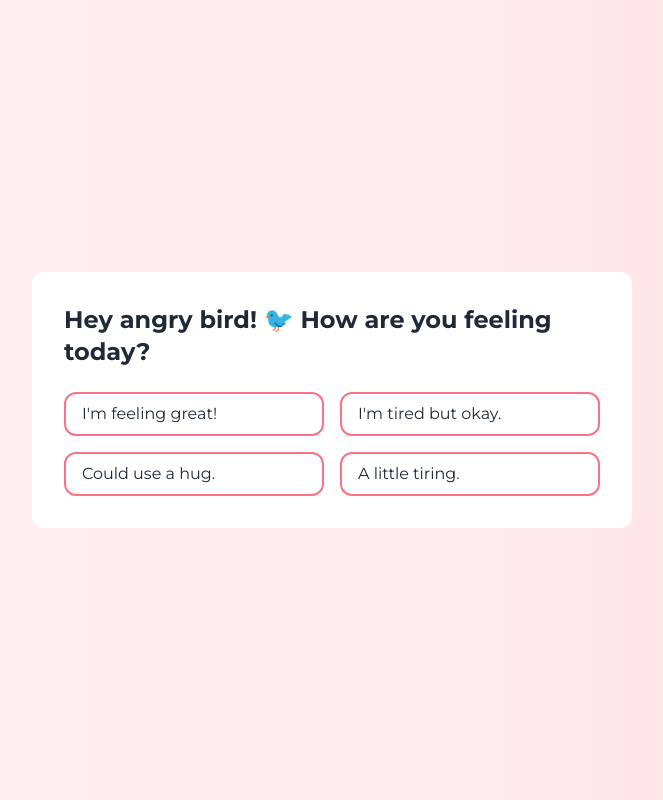
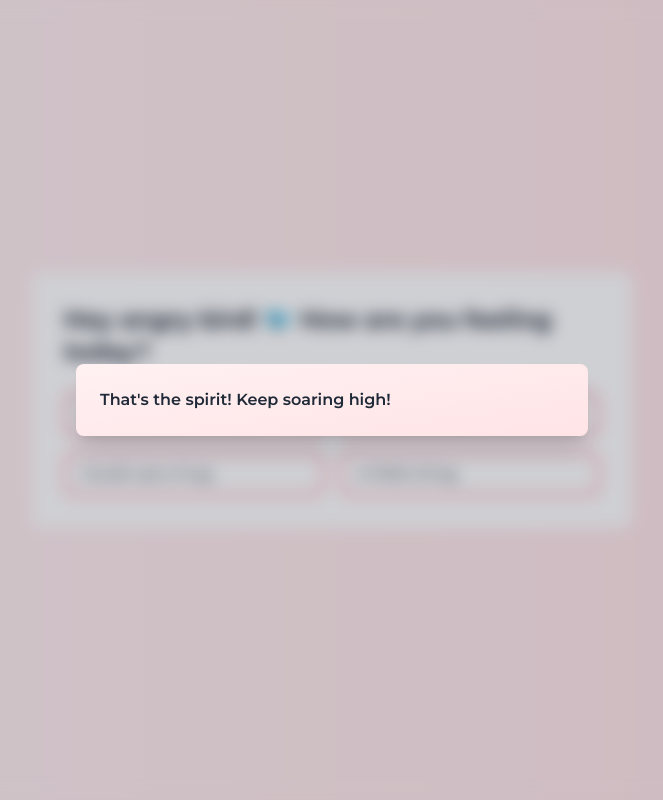
Before and after one commit to vxvaibhavxv/dare, a React (Vite) app: page / in a window 1280 px wide. Both pictures are taken after a click on the element "I'm feeling great!". Shown: the whole page, without its empty margins (308-971 px from the left). Built offline with nearby package versions, Linux system fonts and the light colour scheme.

Commit message:
added feedback modal

```diff
--- a/package.json
+++ b/package.json
@@ -14,6 +14,7 @@
   "homepage": "https://vxvaibhavxv.github.io/dare/",
   "dependencies": {
     "@tailwindcss/vite": "^4.1.18",
+    "motion": "^12.29.2",
     "react": "^19.2.0",
     "react-dom": "^19.2.0",
     "tailwindcss": "^4.1.18"
--- a/src/components/WarmUp/WarmUp.tsx
+++ b/src/components/WarmUp/WarmUp.tsx
@@ -1,8 +1,13 @@
 import { useState } from "react";
-import WarmUpSlide from "./components/WarmUpSlide/WarmUpSlide";
-import type { WarmUpData } from "./WarmUp.types";
-import type { WarmUpQuestionOption } from "./WarmUp.types";
-import type { WarmUpQuestion } from "./WarmUp.types";
+
+import Slide from "./components/Slide/Slide";
+import Modal from "./components/Modal/Modal";
+
+import type {
+  WarmUpData,
+  WarmUpQuestionOption,
+  WarmUpQuestion,
+} from "./WarmUp.types";
 
 const data: WarmUpData = [
   {
@@ -122,13 +127,19 @@ const data: WarmUpData = [
 
 function WarmUp() {
   const [responses, setResponses] = useState<number[]>([]);
+  const [showModal, setShowModal] = useState<boolean>(false);
+  const [modalFeedback, setModalFeedback] = useState<string>("");
   const [currentSlideIndex, setCurrentSlideIndex] = useState<number>(0);
-  const [showModal, setShowModal] = useState<boolean>(false);
 
   const handleOptionClick = (value: WarmUpQuestionOption) => {
     setResponses([...responses, value.value]);
+    setModalFeedback(value.feedback);
     setShowModal(true);
-    // setCurrentSlideIndex(currentSlideIndex + 1);
+  };
+
+  const handleCloseModal = () => {
+    setShowModal(false);
+    setCurrentSlideIndex(currentSlideIndex + 1);
   };
 
   return (
@@ -137,12 +148,19 @@ function WarmUp() {
         if (index !== currentSlideIndex) return null;
 
         return (
-          <WarmUpSlide
-            key={slide.question}
-            question={slide.question}
-            options={slide.options}
-            onClick={handleOptionClick}
-          />
+          <>
+            <Slide
+              key={slide.question}
+              question={slide.question}
+              options={slide.options}
+              onClick={handleOptionClick}
+            />
+            <Modal
+              show={showModal}
+              onClose={handleCloseModal}
+              title={modalFeedback}
+            />
+          </>
         );
       })}
     </div>
--- /dev/null
+++ b/src/components/WarmUp/components/Modal/Modal.tsx
@@ -0,0 +1,39 @@
+import { AnimatePresence, motion } from "framer-motion";
+
+interface ModalProps {
+  show: boolean;
+  onClose: () => void;
+  title: string;
+}
+
+function Modal(props: ModalProps) {
+  const { show, onClose, title } = props;
+
+  return (
+    <AnimatePresence>
+      {show && (
+        <motion.div
+          initial={{ opacity: 0 }}
+          animate={{ opacity: 1 }}
+          exit={{ opacity: 0 }}
+          onClick={onClose}
+          className="tw:bg-slate-900/20 tw:backdrop-blur tw:p-8 tw:fixed tw:inset-0 tw:z-50 tw:grid tw:place-items-center tw:overflow-y-scroll tw:cursor-pointer"
+        >
+          <motion.div
+            initial={{ scale: 0, rotate: "12.5deg" }}
+            animate={{ scale: 1, rotate: "0deg" }}
+            exit={{ scale: 0, rotate: "0deg" }}
+            onClick={(e) => e.stopPropagation()}
+            className="tw:bg-linear-to-br tw:from-bg-start tw:to-bg-end tw:text-white tw:p-6 tw:rounded-lg tw:w-full tw:max-w-lg tw:shadow-xl tw:cursor-default tw:relative tw:overflow-hidden"
+          >
+            <p className="tw:text-text-primary tw:text-base tw:font-semibold">
+              {title}
+            </p>
+          </motion.div>
+        </motion.div>
+      )}
+    </AnimatePresence>
+  );
+}
+
+export default Modal;
--- a/src/components/WarmUp/components/WarmUpSlide/WarmUpSlide.tsx
+++ b/src/components/WarmUp/components/Slide/Slide.tsx
@@ -1,12 +1,12 @@
 import type { WarmUpQuestionOption } from "../../WarmUp.types";
 
-interface WarmUpSlideProps {
+interface SlideProps {
   question: string;
   options: Array<WarmUpQuestionOption>;
   onClick?: (value: WarmUpQuestionOption) => void;
 }
 
-function WarmUpSlide(props: WarmUpSlideProps) {
+function Slide(props: SlideProps) {
   const { question, options, onClick } = props;
   return (
     <div className="tw:p-8 tw:bg-card tw:rounded-xl tw:w-150">
@@ -29,4 +29,4 @@ function WarmUpSlide(props: WarmUpSlideProps) {
   );
 }
 
-export default WarmUpSlide;
+export default Slide;
```
Also changed, not shown: 1 other file (tests, documents, lock files or other folders).
